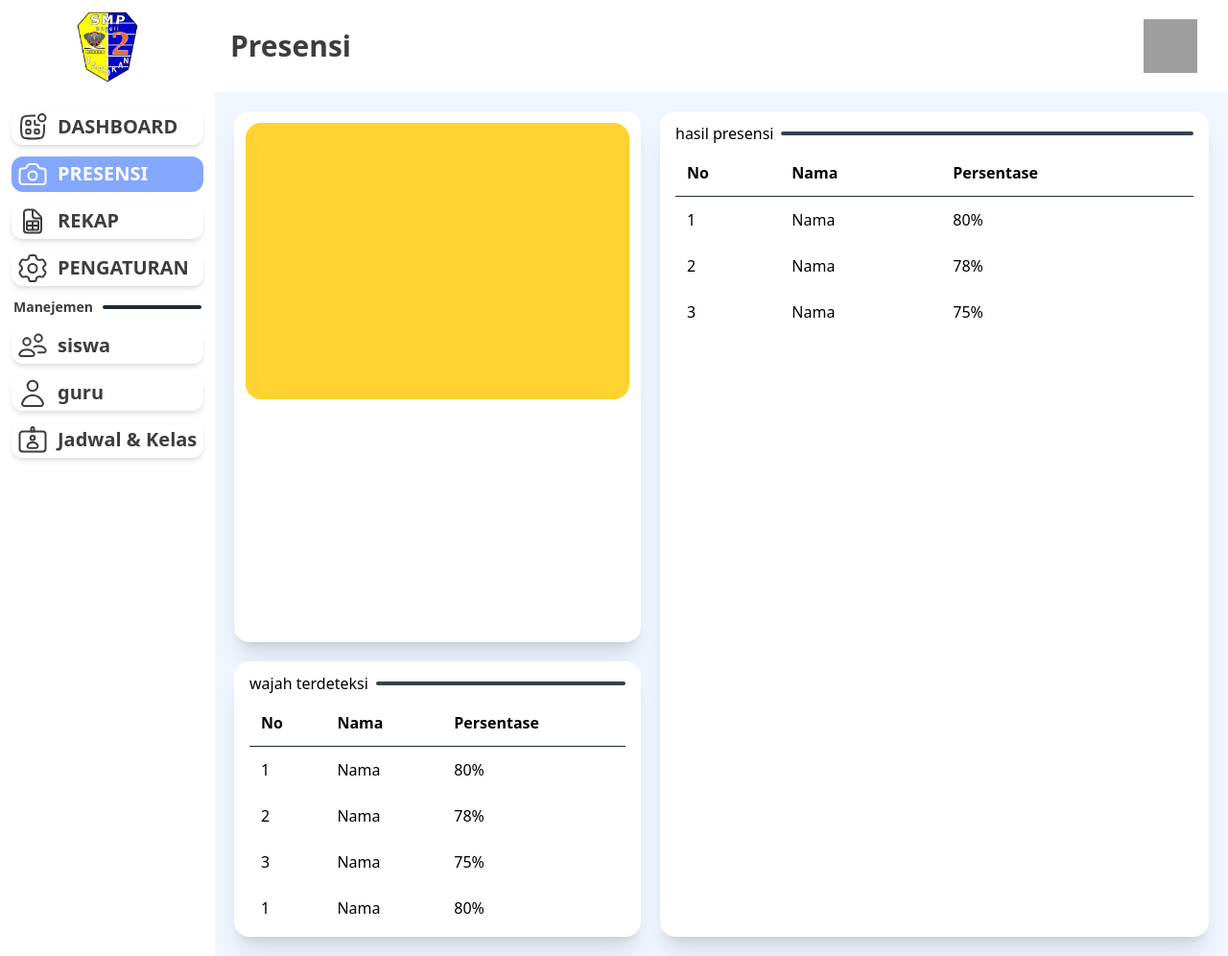
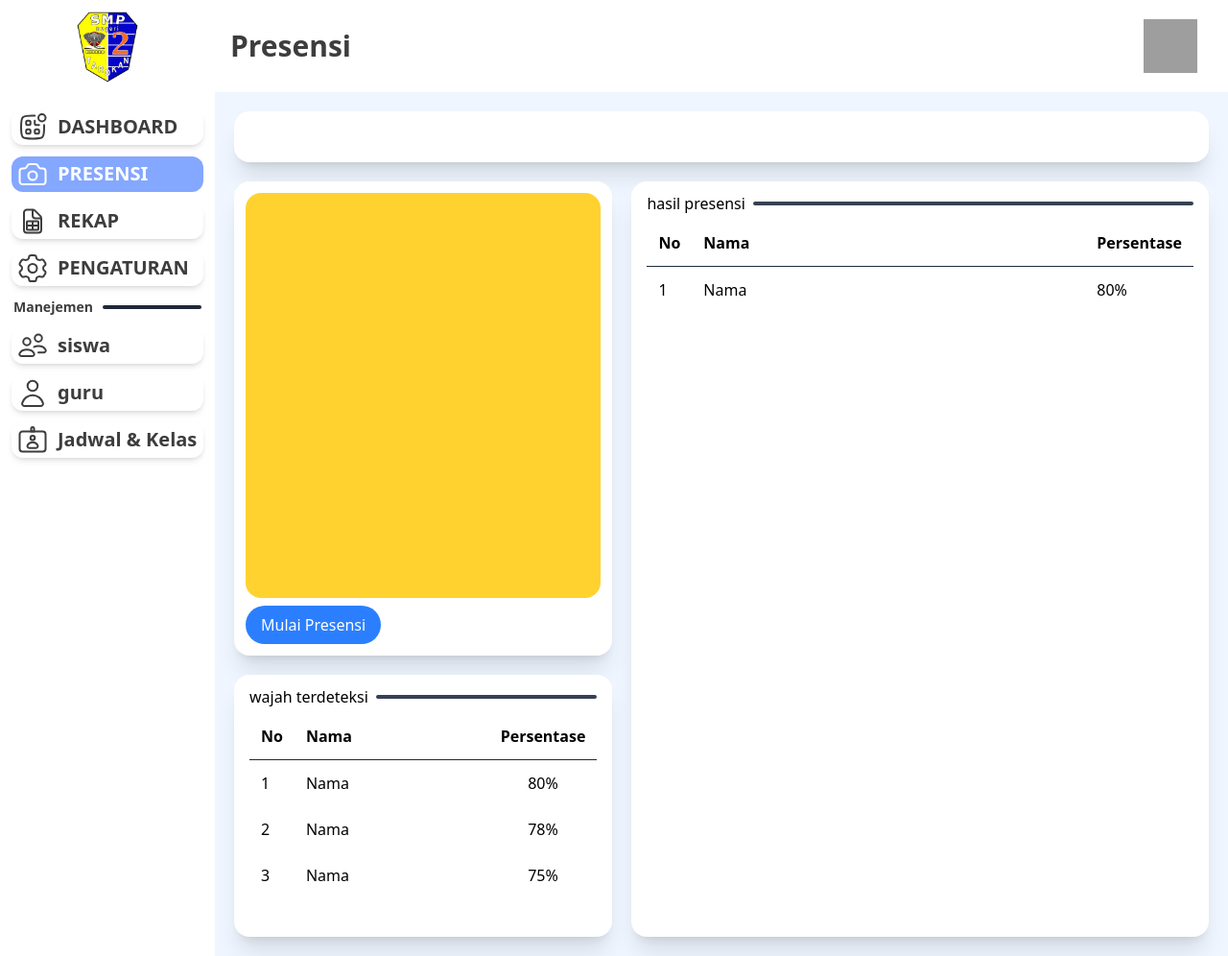
Before and after one commit to fajarsr47/kupantau-client, a Django app: page /presensi in a window 1280 px wide. Shown: the whole page at 96% size. Run offline with Django 4.2, Linux system fonts and the light colour scheme; grey boxes are pictures that could not be loaded.

Commit message:
Perbaikan Urls

```diff
--- a/pantauclient/administrasi/templates/administrasi/guru_edit.html
+++ b/pantauclient/administrasi/templates/administrasi/guru/guru_edit.html
@@ -55,8 +55,7 @@
                     <div class="flex w-full justify-between items-end">
                         <div class="w-44">
                             <label>Role</label>
-                            <select name="role" class="w-full bg-gray-50 border border-gray-300 text-gray-900 text-sm rounded-lg
-                        focus:ring-indigo-500 focus:border-indigo-500 block p-1.5">
+                            <select name="role" class="w-full bg-gray-50 border border-gray-300 text-gray-900 text-sm rounded-lg focus:ring-indigo-500 focus:border-indigo-500 block p-1.5">
                             {% for val,label in user_form.role.field.choices %}
                                 <option value="{{ val }}" {% if user_form.role.value == val %}selected{% endif %}>{{ label }}</option>
                             {% endfor %}
--- a/pantauclient/administrasi/templates/administrasi/jadwalkelas/jadwal.html
+++ b/pantauclient/administrasi/templates/administrasi/jadwalkelas/jadwal.html
@@ -1,4 +1,4 @@
-{% extends "administrasi/jadwalkelas.html" %}
+{% extends "administrasi/jadwalkelas/jadwalkelas.html" %}
 {% load static %}
 {% block isi_kelas %}
     <div class="h-fit w-full bg-white rounded-2xl flex flex-col py-2.5 px-3 gap-3">
--- a/pantauclient/administrasi/templates/administrasi/jadwalkelas/jampel.html
+++ b/pantauclient/administrasi/templates/administrasi/jadwalkelas/jampel.html
@@ -1,4 +1,4 @@
-{% extends "administrasi/jadwalkelas.html" %}
+{% extends "administrasi/jadwalkelas/jadwalkelas.html" %}
 {% load static %}
 {% block isi_kelas %}
     <div class="h-fit w-full bg-white rounded-2xl flex flex-col py-2.5 px-3 gap-3">
--- a/pantauclient/administrasi/templates/administrasi/jadwalkelas/kelas.html
+++ b/pantauclient/administrasi/templates/administrasi/jadwalkelas/kelas.html
@@ -1,4 +1,4 @@
-{% extends "administrasi/jadwalkelas.html" %}
+{% extends "administrasi/jadwalkelas/jadwalkelas.html" %}
 {% load static %}
 {% block isi_kelas %}
     <div class="h-fit w-full bg-white rounded-2xl flex flex-col py-2.5 px-3 gap-3">
--- a/pantauclient/administrasi/templates/administrasi/jadwalkelas/mapel.html
+++ b/pantauclient/administrasi/templates/administrasi/jadwalkelas/mapel.html
@@ -1,4 +1,4 @@
-{% extends "administrasi/jadwalkelas.html" %}
+{% extends "administrasi/jadwalkelas/jadwalkelas.html" %}
 {% load static %}
 {% block isi_kelas %}
     <div class="h-fit w-full bg-white rounded-2xl flex flex-col py-2.5 px-3 gap-3">
--- a/pantauclient/administrasi/templates/administrasi/presensi.html
+++ /dev/null
@@ -1,97 +0,0 @@
-{% extends "administrasi/base.html" %}
-
-{% block isi %}
-    <div class=" w-full h-[200%] md:h-full grid grid-cols-1 md:grid-cols-2 xl:grid-cols-7 xl:grid-rows-6 gap-2.5 xl:gap-5">
-        <div class="bg-white p-3 md:col-span-2 xl:col-span-3 xl:row-span-4 rounded-2xl shadow-sm md:shadow-xl">
-            <div class="w-full h-72 bg-amber-300 rounded-2xl"></div>
-        </div>
-        <div class="bg-white p-4 xl:row-start-5 xl:col-span-3 xl:row-span-3 rounded-2xl shadow-sm md:shadow-xl">
-            <div class="w-full h-3.5 flex flex-row items-center justify-between gap-2">
-                <h3 class="whitespace-nowrap">wajah terdeteksi</h3>
-                <div class="bg-gray-700 h-1 w-full rounded-full"></div>
-            </div>
-            <div class="w-full h-full overflow-y-scroll ">
-                <table class="mt-2.5 w-full border-collapse overflow-hidden">
-                    <thead>
-                        <tr>
-                            <th class="p-3 text-left border-b-1 border-b-gray-800 font-bold text-black sticky">No</th>
-                            <th class="p-3 text-left border-b-1 border-b-gray-800 font-bold text-black sticky">Nama</th>
-                            <th class="p-3 text-left border-b-1 border-b-gray-800 font-bold text-black sticky">Persentase</th>
-                        </tr>
-                    </thead>
-                    <tbody>
-                        <tr>
-                            <td class="p-3 text-left">1</td>
-                            <td class="p-3 text-left">Nama</td>
-                            <td class="p-3 text-left">80%</td>
-                        </tr>
-                        <tr>
-                            <td class="p-3 text-left">2</td>
-                            <td class="p-3 text-left">Nama</td>
-                            <td class="p-3 text-left">78%</td>
-
-                        </tr>
-                        <tr>
-                            <td class="p-3 text-left">3</td>
-                            <td class="p-3 text-left">Nama</td>
-                            <td class="p-3 text-left">75%</td>
-                        </tr>
-                        <tr>
-                            <td class="p-3 text-left">1</td>
-                            <td class="p-3 text-left">Nama</td>
-                            <td class="p-3 text-left">80%</td>
-                        </tr>
-                        <tr>
-                            <td class="p-3 text-left">2</td>
-                            <td class="p-3 text-left">Nama</td>
-                            <td class="p-3 text-left">78%</td>
-
-                        </tr>
-                        <tr>
-                            <td class="p-3 text-left">3</td>
-                            <td class="p-3 text-left">Nama</td>
-                            <td class="p-3 text-left">75%</td>
-                        </tr>
-                    </tbody>
-                </table>
-            </div>
-        </div>
-        <div class="bg-white p-4 xl:col-start-4 xl:row-start-1 xl:col-span-4 xl:row-span-7 rounded-2xl shadow-sm md:shadow-xl">
-            <div class="w-full h-3.5 flex flex-row items-center justify-between gap-2">
-                <h3 class="whitespace-nowrap" >hasil presensi</h3>
-                <div class="bg-gray-700 h-1 w-full rounded-full"></div>
-            </div>
-            <table class="mt-2.5 w-full border-collapse overflow-hidden">
-                <thead>
-                    <tr>
-                        <th class="p-3 text-left border-b-1 border-b-gray-800 font-bold text-black sticky">No</th>
-                        <th class="p-3 text-left border-b-1 border-b-gray-800 font-bold text-black sticky">Nama</th>
-                        <th class="p-3 text-left border-b-1 border-b-gray-800 font-bold text-black sticky">Persentase</th>
-                    </tr>
-                </thead>
-                <tbody>
-                    <tr>
-                        <td class="p-3 text-left">1</td>
-                        <td class="p-3 text-left">Nama</td>
-                        <td class="p-3 text-left">80%</td>
-                    </tr>
-                    <tr>
-                        <td class="p-3 text-left">2</td>
-                        <td class="p-3 text-left">Nama</td>
-                        <td class="p-3 text-left">78%</td>
-
-                    </tr>
-                    <tr>
-                        <td class="p-3 text-left">3</td>
-                        <td class="p-3 text-left">Nama</td>
-                        <td class="p-3 text-left">75%</td>
-                    </tr>
-                </tbody>
-            </table>
-        </div>
-    </div>
-{% endblock isi %}
-
-{% block extra_js %}
-
-{% endblock extra_js %}
--- /dev/null
+++ b/pantauclient/administrasi/templates/administrasi/presensi/presensi.html
@@ -0,0 +1,84 @@
+{% extends "administrasi/base.html" %}
+
+{% block isi %}
+    <div class=" w-full h-[200%] md:h-full grid grid-cols-1 md:grid-cols-2 xl:grid-cols-15 xl:grid-rows-12 gap-2.5 xl:gap-5">
+
+        <div class="bg-white p-3 xl:col-start-1 xl:row-start-1 xl:col-span-full xl:row-span-1 rounded-2xl shadow-sm md:shadow-xl">
+
+        </div>
+
+        <div class="bg-white p-3 md:col-span-2 xl:col-span-6 xl:row-start-2 xl:row-span-7 rounded-2xl shadow-sm md:shadow-xl flex flex-col gap-2">
+            <div class="w-full h-full bg-amber-300 rounded-2xl flex items-center justify-center">
+                <video id="video" class="w-full h-full rounded-2xl" autoplay></video>
+                <canvas id="canvas" class="w-full h-full absolute top-0 left-0"></canvas>
+            </div>
+            <div class="flex w-full h-fit">
+                <button class="w-fit px-4 py-2 bg-blue-500 text-white rounded-full" >
+                    Mulai Presensi
+                </button>
+            </div>
+        </div>
+        <div class="bg-white p-4 xl:row-start-9 xl:col-span-6 xl:row-span-4 rounded-2xl shadow-sm md:shadow-xl">
+            <div class="w-full h-3.5 flex flex-row items-center justify-between gap-2">
+                <h3 class="whitespace-nowrap">wajah terdeteksi</h3>
+                <div class="bg-gray-700 h-1 w-full rounded-full"></div>
+            </div>
+            <div class="w-full h-full overflow-y-scroll ">
+                <table class="mt-2.5 w-full border-collapse overflow-hidden">
+                    <thead>
+                        <tr>
+                            <th class="w-12 p-3 text-left border-b-1 border-b-gray-800 font-bold text-black sticky">No</th>
+                            <th class="w-full p-3 text-left border-b-1 border-b-gray-800 font-bold text-black sticky">Nama</th>
+                            <th class="w-44 p-3 text-left border-b-1 border-b-gray-800 font-bold text-black sticky">Persentase</th>
+                        </tr>
+                    </thead>
+                    <tbody>
+                        <tr>
+                            <td class="p-3 text-left">1</td>
+                            <td class="p-3 text-left">Nama</td>
+                            <td class="p-3 text-center">80%</td>
+                        </tr>
+                        <tr>
+                            <td class="p-3 text-left">2</td>
+                            <td class="p-3 text-left">Nama</td>
+                            <td class="p-3 text-center">78%</td>
+                        </tr>
+                        <tr>
+                            <td class="p-3 text-left">3</td>
+                            <td class="p-3 text-left">Nama</td>
+                            <td class="p-3 text-center">75%</td>
+                        </tr>
+                    </tbody>
+                </table>
+            </div>
+        </div>
+        <div class="bg-white p-4 xl:col-start-7 xl:row-start-2 xl:col-span-9 xl:row-span-11 rounded-2xl shadow-sm md:shadow-xl">
+            <div class="w-full h-3.5 flex flex-row items-center justify-between gap-2">
+                <h3 class="whitespace-nowrap" >hasil presensi</h3>
+                <div class="bg-gray-700 h-1 w-full rounded-full"></div>
+            </div>
+            <div class="w-full h-full overflow-y-scroll">
+                <table class="mt-2.5 w-full border-collapse overflow-hidden">
+                    <thead>
+                        <tr>
+                            <th class="w-12 p-3 text-left border-b-1 border-b-gray-800 font-bold text-black sticky">No</th>
+                            <th class="w-full p-3 text-left border-b-1 border-b-gray-800 font-bold text-black sticky">Nama</th>
+                            <th class="w-44 p-3 text-left border-b-1 border-b-gray-800 font-bold text-black sticky">Persentase</th>
+                        </tr>
+                    </thead>
+                    <tbody>
+                        <tr>
+                            <td class="p-3 text-left">1</td>
+                            <td class="p-3 text-left">Nama</td>
+                            <td class="p-3 text-left">80%</td>
+                        </tr>
+                    </tbody>
+                </table>
+            </div>
+        </div>
+    </div>
+{% endblock isi %}
+
+{% block extra_js %}
+
+{% endblock extra_js %}
--- a/pantauclient/administrasi/views.py
+++ b/pantauclient/administrasi/views.py
@@ -27,7 +27,7 @@ def presensi(request):
     context = {
         'title': 'Presensi',
     }
-    return render(request, 'administrasi/presensi.html', context)
+    return render(request, 'administrasi/presensi/presensi.html', context)
 
 def rekap(request):
     context = {
@@ -48,7 +48,7 @@ def guru(request):
         'semua_objek': semua_guru,
         'page': 'guru',
     }
-    return render(request, 'administrasi/guru.html', context)
+    return render(request, 'administrasi/guru/guru.html', context)
 
 def kelas(request):
     semua_kelas = Kelas.objects.all()
@@ -207,7 +207,7 @@ def guru_edit(request, obj_id=None):
         'obj': user_guru,
         'list_gurumapel': list_gm,
     }
-    return render(request, 'administrasi/guru_edit.html', context)
+    return render(request, 'administrasi/guru/guru_edit.html', context)
 
 def hapus(request, page, obj_id):
     model_map = {
@@ -275,7 +275,7 @@ def guru_mapel_tambah(request, guru_id):
         'guru': guru,
         'semua_mapel': semua_mapel,
     }
-    return render(request, 'administrasi/guru_mapel_tambah.html', context)
+    return render(request, 'administrasi/guru/guru_mapel_tambah.html', context)
 
 @transaction.atomic
 def guru_mapel_hapus(request, guru_id, gm_id):
@@ -296,19 +296,17 @@ except Exception:
 
 
 def siswa(request):
-    from akademik.models import Kelas
     semua_kelas = Kelas.objects.all().order_by('nama_kelas')
     context = {
         'title': 'Siswa',
         'semua_kelas': semua_kelas,
     }
-    return render(request, 'administrasi/siswa.html', context)
+    return render(request, 'administrasi/siswa/siswa.html', context)
 
 from django.http import JsonResponse
 
 def get_siswa(request):
     """Endpoint AJAX untuk pencarian & filter siswa (instan)."""
-    from akademik.models import Siswa, Kelas
     q = request.GET.get('q', '').strip()
     kelas_id = request.GET.get('kelas_id')
 
@@ -504,8 +502,8 @@ def siswa_import(request):
             'errors': errors_global,
             'has_row_errors': has_row_errors,
         }
-        return render(request, 'administrasi/siswa_import.html', context)
+        return render(request, 'administrasi/siswa/siswa_import.html', context)
 
     # GET
     context = {'title': 'Import Siswa'}
-    return render(request, 'administrasi/siswa_import.html', context)
+    return render(request, 'administrasi/siswa/siswa_import.html', context)
--- a/pantauclient/akademik/models.py
+++ b/pantauclient/akademik/models.py
@@ -29,6 +29,8 @@ class Role(models.TextChoices):
     ADMIN = 'Admin', _('Admin')
     GURU = 'Guru', _('Guru')
 
+#UNTUK JENJANG DAN TINGKATAN
+#MASIH DALAM TAHAP PENGEMBANGAN
 class Jenjang(models.TextChoices):
     SD = 'SD', _('SD')
     SMP = 'SMP', _('SMP')
--- a/pantauclient/static/css/style-devmode.css
+++ b/pantauclient/static/css/style-devmode.css
@@ -33,7 +33,6 @@
     --color-green-100: oklch(96.2% 0.044 156.743);
     --color-green-200: oklch(92.5% 0.084 155.995);
     --color-green-300: oklch(87.1% 0.15 154.449);
-    --color-green-400: oklch(79.2% 0.209 151.711);
     --color-green-700: oklch(52.7% 0.154 150.069);
     --color-green-800: oklch(44.8% 0.119 151.328);
     --color-sky-300: oklch(82.8% 0.111 230.318);
@@ -265,6 +264,9 @@
   .inset-y-0 {
     inset-block: calc(var(--spacing) * 0);
   }
+  .top-0 {
+    top: calc(var(--spacing) * 0);
+  }
   .left-0 {
     left: calc(var(--spacing) * 0);
   }
@@ -729,6 +743,9 @@
   .bg-blue-400 {
     background-color: var(--color-blue-400);
   }
+  .bg-blue-500 {
+    background-color: var(--color-blue-500);
+  }
   .bg-gray-50 {
     background-color: var(--color-gray-50);
   }
@@ -1502,6 +1473,16 @@
       grid-column: span 8 / span 8;
     }
   }
+  .xl\:col-span-9 {
+    @media (width >= 80rem) {
+      grid-column: span 9 / span 9;
+    }
+  }
+  .xl\:col-span-full {
+    @media (width >= 80rem) {
+      grid-column: 1 / -1;
+    }
+  }
   .xl\:col-start-1 {
     @media (width >= 80rem) {
       grid-column-start: 1;
@@ -1532,6 +1513,11 @@
       grid-column-start: 11;
     }
   }
+  .xl\:row-span-1 {
+    @media (width >= 80rem) {
+      grid-row: span 1 / span 1;
+    }
+  }
   .xl\:row-span-3 {
     @media (width >= 80rem) {
       grid-row: span 3 / span 3;
@@ -1542,11 +1528,31 @@
       grid-row: span 4 / span 4;
     }
   }
+  .xl\:row-span-5 {
+    @media (width >= 80rem) {
+      grid-row: span 5 / span 5;
+    }
+  }
+  .xl\:row-span-6 {
+    @media (width >= 80rem) {
+      grid-row: span 6 / span 6;
+    }
+  }
   .xl\:row-span-7 {
     @media (width >= 80rem) {
       grid-row: span 7 / span 7;
     }
   }
+  .xl\:row-span-11 {
+    @media (width >= 80rem) {
+      grid-row: span 11 / span 11;
+    }
+  }
+  .xl\:row-span-12 {
+    @media (width >= 80rem) {
+      grid-row: span 12 / span 12;
+    }
+  }
   .xl\:row-start-1 {
     @media (width >= 80rem) {
       grid-row-start: 1;
@@ -1582,6 +1588,16 @@
       grid-row-start: 7;
     }
   }
+  .xl\:row-start-8 {
+    @media (width >= 80rem) {
+      grid-row-start: 8;
+    }
+  }
+  .xl\:row-start-9 {
+    @media (width >= 80rem) {
+      grid-row-start: 9;
+    }
+  }
   .xl\:row-start-11 {
     @media (width >= 80rem) {
       grid-row-start: 11;
@@ -1617,6 +1623,11 @@
       grid-template-columns: repeat(12, minmax(0, 1fr));
     }
   }
+  .xl\:grid-cols-15 {
+    @media (width >= 80rem) {
+      grid-template-columns: repeat(15, minmax(0, 1fr));
+    }
+  }
   .xl\:grid-rows-1 {
     @media (width >= 80rem) {
       grid-template-rows: repeat(1, minmax(0, 1fr));
@@ -1625,6 +1636,11 @@
   .xl\:grid-rows-6 {
     @media (width >= 80rem) {
       grid-template-rows: repeat(6, minmax(0, 1fr));
+    }
+  }
+  .xl\:grid-rows-12 {
+    @media (width >= 80rem) {
+      grid-template-rows: repeat(12, minmax(0, 1fr));
     }
   }
   .xl\:grid-rows-13 {
```
Also changed, not shown: other parts of pantauclient/static/css/style-devmode.css (+53 -97 lines), pantauclient/administrasi/templates/administrasi/siswa/siswa.html (renamed from pantauclient/administrasi/templates/administrasi/siswa.html, +5 -5 lines), pantauclient/administrasi/templates/administrasi/guru/guru.html (renamed from pantauclient/administrasi/templates/administrasi/guru.html), pantauclient/administrasi/templates/administrasi/guru/guru_mapel_tambah.html (renamed from pantauclient/administrasi/templates/administrasi/guru_mapel_tambah.html), pantauclient/administrasi/templates/administrasi/jadwalkelas/jadwalkelas.html (renamed from pantauclient/administrasi/templates/administrasi/jadwalkelas.html), pantauclient/administrasi/templates/administrasi/presensi/deteksi.html (added), pantauclient/administrasi/templates/administrasi/presensi/import_gambar.html (added), pantauclient/administrasi/templates/administrasi/presensi/manual.html (added), pantauclient/administrasi/templates/administrasi/siswa/siswa_import.html (renamed from pantauclient/administrasi/templates/administrasi/siswa_import.html).
